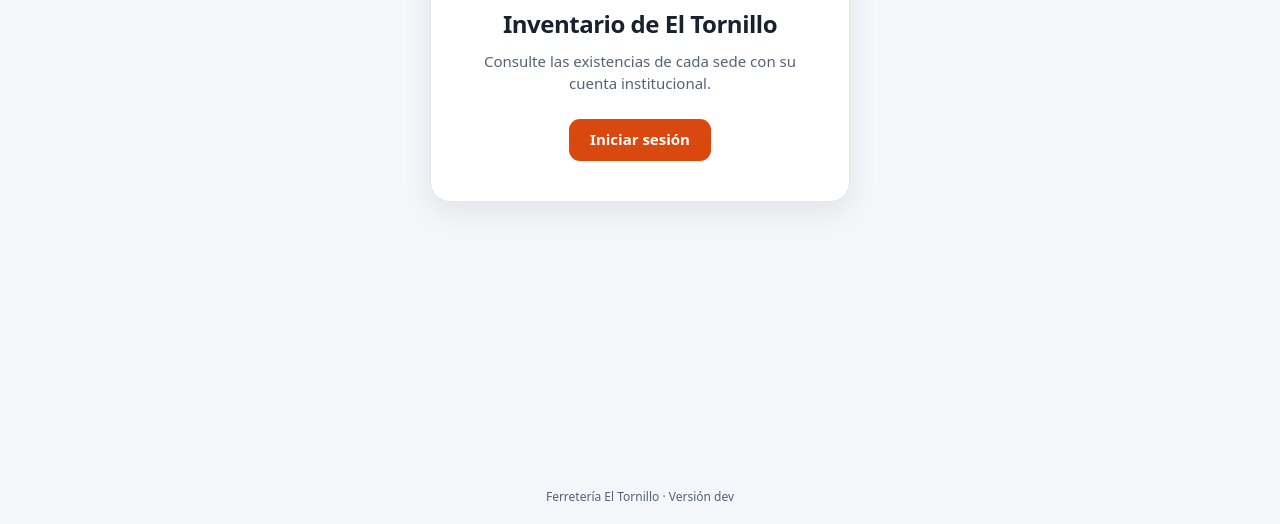
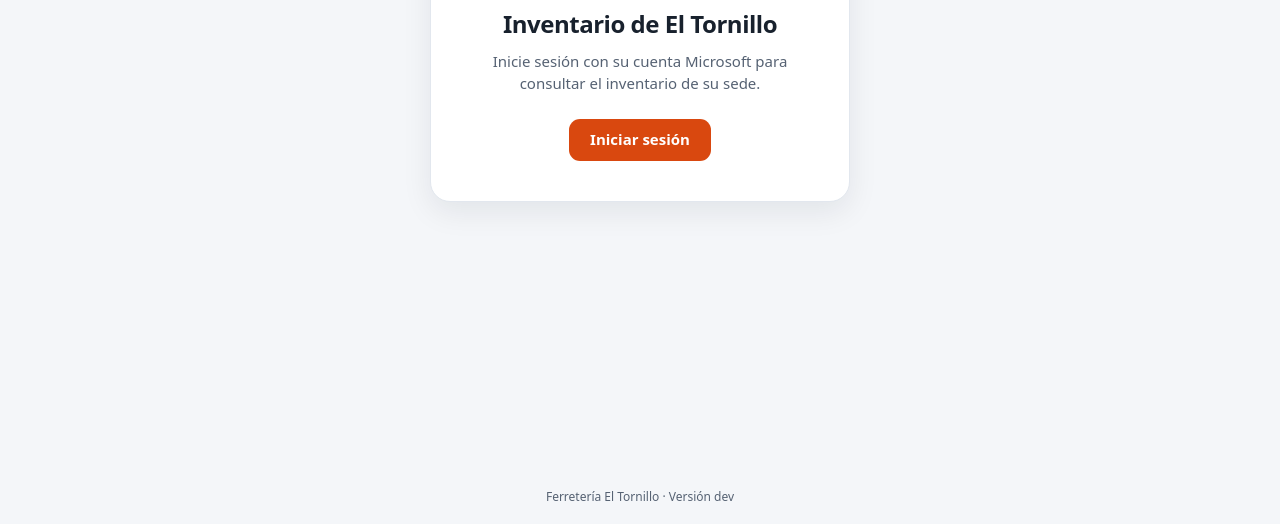
Before and after one commit to JCPosso/ferreteria-eltornillo, a plain HTML site: page web/index.html in a window 1280 px wide. Shown: the part 276-800 px from the top of the page. Drawn offline with Linux system fonts and the light colour scheme; no server answers.

Commit message:
fix(web): update login prompt text for Microsoft account access

```diff
--- a/web/index.html
+++ b/web/index.html
@@ -51,7 +51,7 @@
       <div class="acceso-tarjeta">
         <span class="logo grande"><svg><use href="#i-logo"/></svg></span>
         <h1>Inventario de El Tornillo</h1>
-        <p id="acceso-texto">Consulte las existencias de cada sede con su cuenta institucional.</p>
+        <p id="acceso-texto">Inicie sesión con su cuenta Microsoft para consultar el inventario de su sede.</p>
         <a id="acceso-boton" class="boton" href="/.auth/login/aad?post_login_redirect_uri=/">Iniciar sesión</a>
       </div>
     </section>
```
